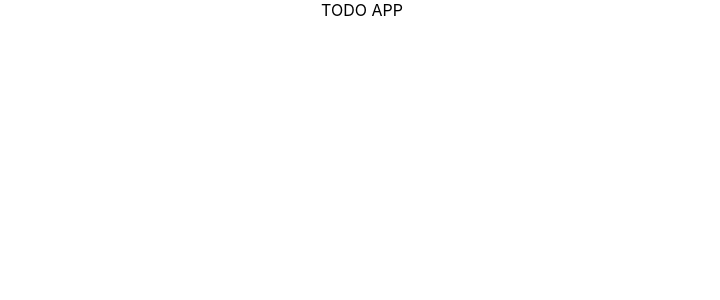
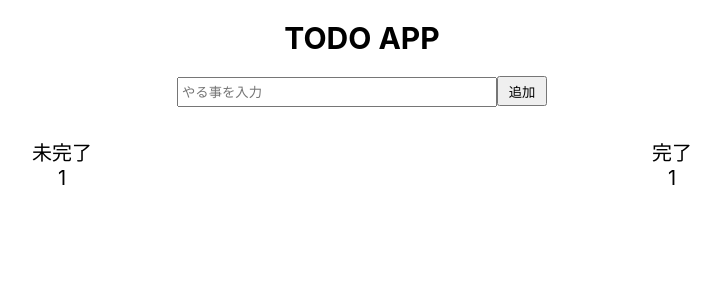
Before and after one commit to KazuhiroTakahashi96/Todo-App-React, a React (Create React App) app: page / in a window 1280 px wide. Shown: the top 300 px of the page, without its empty margins (278-998 px from the left). Built offline with nearby package versions, Linux system fonts and the light colour scheme.

Commit message:
大枠の作成

```diff
--- a/src/App.css
+++ b/src/App.css
@@ -1,38 +1,41 @@
-.App {
+* {
+  margin: 0 auto;
+  padding: 0;
+  box-sizing: border-box;
+}
+
+body {
   text-align: center;
 }
 
-.App-logo {
-  height: 40vmin;
-  pointer-events: none;
+h3 {
+  margin: 20px;
+  font-size: 30px;
 }
 
-@media (prefers-reduced-motion: no-preference) {
-  .App-logo {
-    animation: App-logo-spin infinite 20s linear;
-  }
+form {
+  margin: 20px;
 }
 
-.App-header {
-  background-color: #282c34;
-  min-height: 100vh;
+input {
+  width: 25vw;
+  height: 30px;
+  padding: 3px;
+}
+
+.btn {
+  width: 50px;
+  height: 30px;
+}
+
+.todo-item {
+  margin: 30px;
   display: flex;
-  flex-direction: column;
   align-items: center;
   justify-content: center;
-  font-size: calc(10px + 2vmin);
-  color: white;
+  font-size: 20px;
 }
 
-.App-link {
-  color: #61dafb;
+ul {
+  list-style: none;
 }
-
-@keyframes App-logo-spin {
-  from {
-    transform: rotate(0deg);
-  }
-  to {
-    transform: rotate(360deg);
-  }
-}
--- a/src/App.js
+++ b/src/App.js
@@ -1,7 +1,44 @@
+import { useState } from "react";
 import "./App.css";
 
 function App() {
-  return <div className="App">TODO APP </div>;
+  const [todo, setTodo] = useState("");
+
+  const handleSubmit = (e) => {
+    e.preventDefault();
+    console.log(todo);
+    setTodo("");
+  };
+
+  return (
+    <div className="App">
+      <h3>TODO APP</h3>
+      <form action="" type="submit" onSubmit={handleSubmit}>
+        <input
+          type="text"
+          placeholder="やる事を入力"
+          value={todo}
+          onChange={(e) => {
+            console.log(e.target.value);
+            setTodo(e.target.value);
+          }}
+        />
+        <button className="btn">追加</button>
+      </form>
+
+      <div className="todo-item">
+        <ul className="undone-todo">
+          <p>未完了</p>
+          <li>1</li>
+        </ul>
+
+        <ul className="done-todo">
+          <p>完了</p>
+          <li>1</li>
+        </ul>
+      </div>
+    </div>
+  );
 }
 
 export default App;
```
